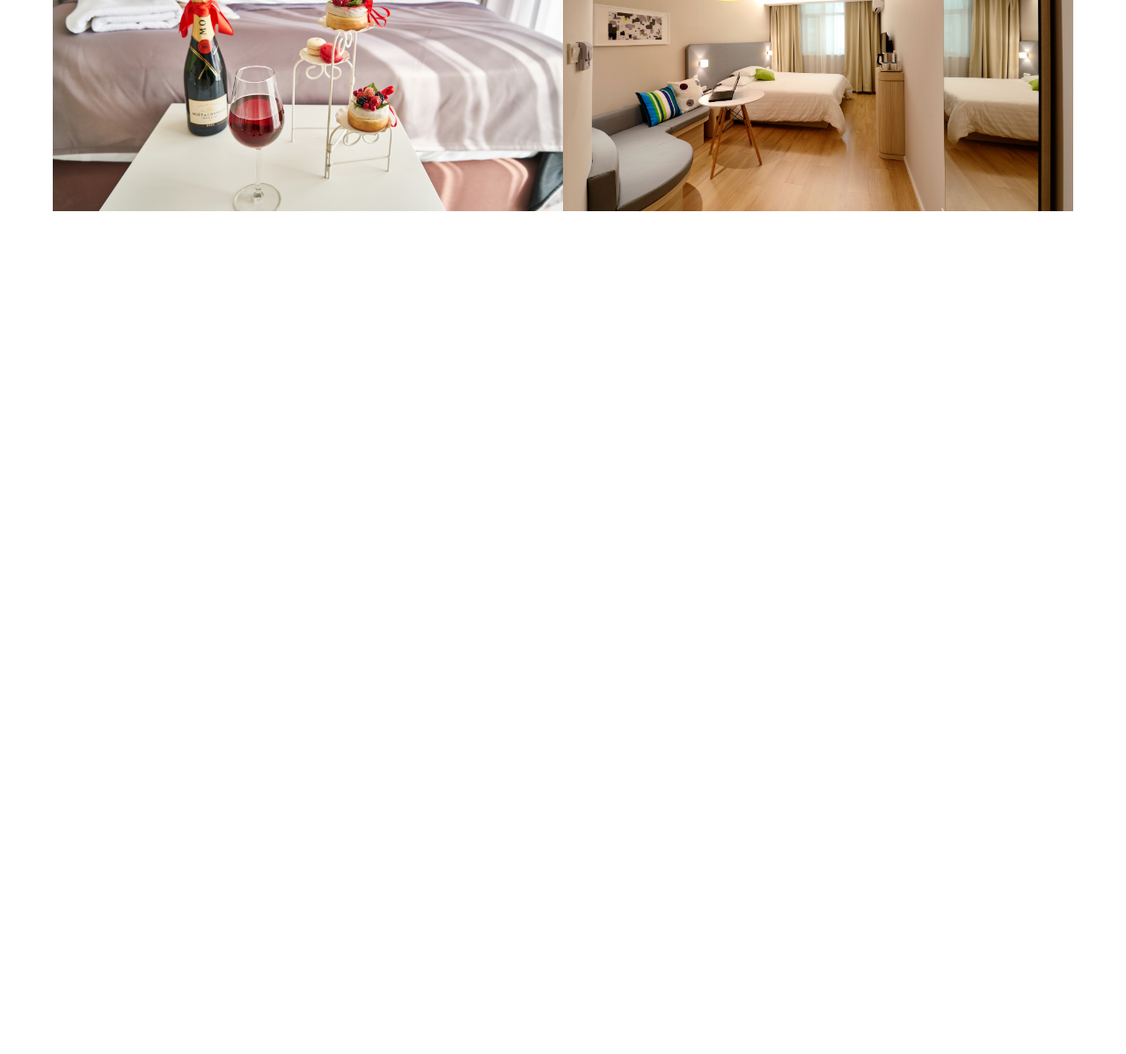
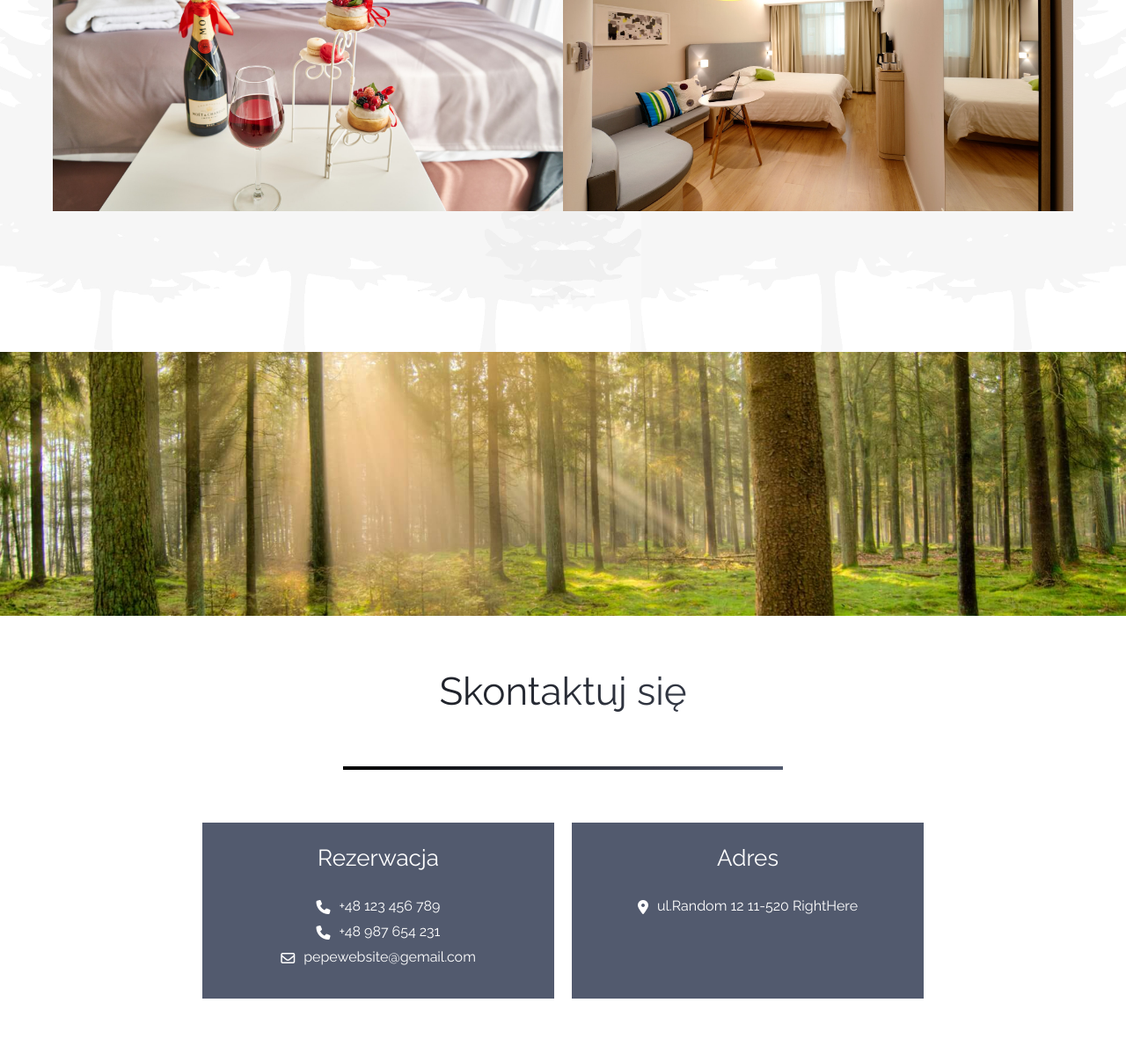
Before and after one commit to vskidamian/PepeWebsite, a plain HTML site: page index.html in a window 1280 px wide. Shown: the part 2819-4017 px from the top of the page at 88% size. Before the commit the page ends 3119 px from the top, so only its background shows below. Drawn offline with nearby package versions, Linux system fonts and the light colour scheme; a script that the page names is missing.

Commit message:
Adding Contact

```diff
--- a/index.html
+++ b/index.html
@@ -94,7 +94,7 @@
     <!-- Gallery -->
     <section class="galeria">
         <div class="inner-width">
-            <h1>Galeria Zdjęć</h1>
+            <h1>Galeria</h1>
             <div class="border"></div>
             <div class="gallery">
                 <a href="./src/galerry/4.jpg" class="image">
@@ -111,10 +111,44 @@
                 </a>
             </div>
         </div>
-        <img class="sleepback" src="./src/sleep.png" alt="Sleep" />
-        <img class="photosback" src="./src/gallery.png" alt="Gallery" />
+        <img src="./src/forest.png" alt="Forest" class="forest">
+        <img src="./src/forest2.jpg" alt="Forest2" class="forest2">
     </section>
+    <!-- Parallax 1 Forest -->
+    <div class="parallax3">
 
+    </div>
+    <!-- Kontakt -->
+    <section class="kontakt">
+        <div class="inner-width">
+            <h1>Skontaktuj się</h1>
+            <div class="border2"></div>
+            <div class="contact-container">
+                <div class="card">
+                    <h3>Rezerwacja</h3>
+                    <div class="content">
+                        <i class="card-icon fas fa-phone"></i>
+                        <p> +48 123 456 789</p>
+                    </div>
+                    <div class="content">
+                        <i class="card-icon fas fa-phone"></i>
+                        <p> +48 987 654 231</p>
+                    </div>
+                    <div class="content">
+                        <i class="card-icon far fa-envelope"></i>
+                        <p> pepewebsite@gemail.com </p>
+                    </div>
+                </div>
+                <div class="card">
+                    <h3>Adres</h3>
+                    <div class="content">
+                        <i class="card-icon fas fa-map-marker-alt"></i>
+                        <p> ul.Random 12 11-520 RightHere </p>
+                    </div>
+                </div>
+            </div>
+        </div>
+    </section>
     <script src="gallery.js"></script>
     <script src="app.js"></script>
     <script>!function (d, s, id) { var js, fjs = d.getElementsByTagName(s)[0]; if (!d.getElementById(id)) { js = d.createElement(s); js.id = id; js.src = 'https://weatherwidget.io/js/widget.min.js'; fjs.parentNode.insertBefore(js, fjs); } }(document, 'script', 'weatherwidget-io-js');</script>
--- a/style.css
+++ b/style.css
@@ -146,6 +146,12 @@ nav{
     background-attachment: fixed;
     height: 300px;
 }
+.parallax3 {
+    background: url('./src/parallax3.jpg') no-repeat center;
+    background-size: cover;
+    background-attachment: fixed;
+    height: 300px;
+}
 .oferta {
     display: flex;
     margin: auto;
@@ -211,17 +217,23 @@ nav{
     width: 100%;
     padding: 60px 0;
     position: relative;
-
+    margin-bottom: 100px;
 }
-.sleepback {
+.forest {
+    height: 80%;
     position: absolute;
     opacity: 0.3;
     z-index: -3;
-    left: 0%;
-    top: 0%;
+    right: -5%;
+    bottom: -10%;
 }
-.photosback {
-    display: none;
+.forest2 {
+    height: 80%;
+    position: absolute;
+    opacity: 0.3;
+    z-index: -3;
+    left: -5%;
+    bottom: -10%;
 }
 .galeria h1 {
     text-align: center;
@@ -261,6 +273,63 @@ nav{
     max-width: 1200px;
     margin: auto;
     padding: 0 20px;
+}
+.kontakt {
+    width: 100%;
+    padding: 60px 0;
+    position: relative;
+    margin-bottom: 100px;
+}
+.kontakt h1 {
+    text-align: center;
+    color: black;
+    font-size: 44px;
+    font-weight: 500;
+    background: linear-gradient(to right, black, #525A6E);
+    -webkit-background-clip: text;
+    -webkit-text-fill-color: transparent;
+}
+.border2 {
+    width: 500px;
+    height: 4px;
+    background: linear-gradient(to right, black, #525A6E);
+    margin: 60px auto;
+}
+.contact-container {
+    display: flex;
+    align-items: center;
+    justify-content: center;
+    padding: 0 20px;
+}
+.card {
+    flex-wrap:wrap;
+    width: 100%;
+    text-align: center;
+    align-items: center;
+    display: flex;
+    background-color: #525A6E;
+    padding: 25px;
+    margin: 0 10px;
+    width: 400px;
+    height: 200px;
+    flex-direction: column;
+    color: #fff;
+}
+.card-icon {
+    position: relative;
+    bottom: -10%;
+    margin-right: 10px;
+}
+.card h3 {
+    font-size: 26px;
+    font-weight: 500;
+    margin-bottom: 30px;
+}
+.card p{
+    margin-bottom: 10px;
+}
+.content{
+    display: flex;
 }
 
 @media screen and (max-width: 1450px){
```
Also changed, not shown: src/forest.png (added), src/forest2.jpg (added), src/gallery.png, src/parallax3.jpg (added).
